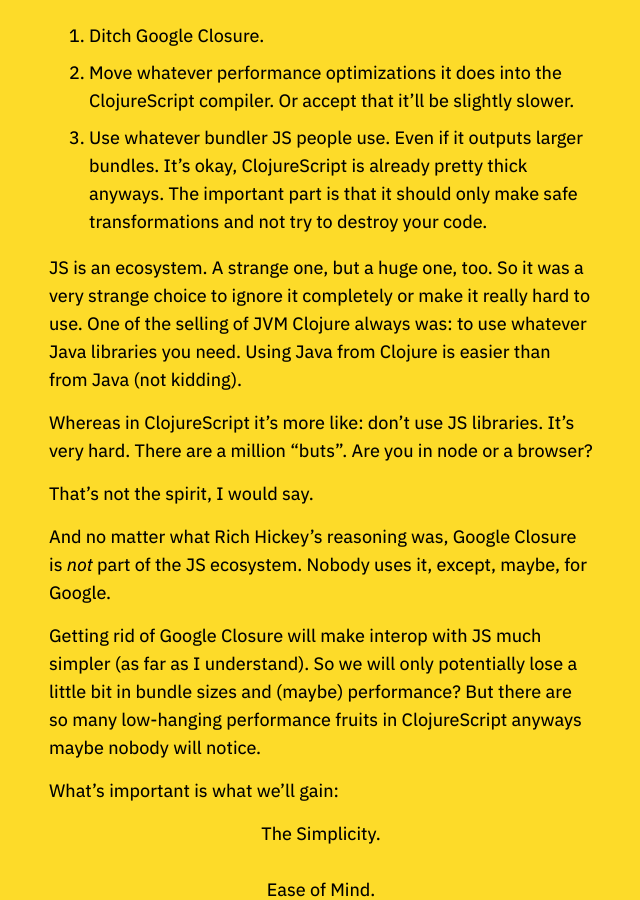
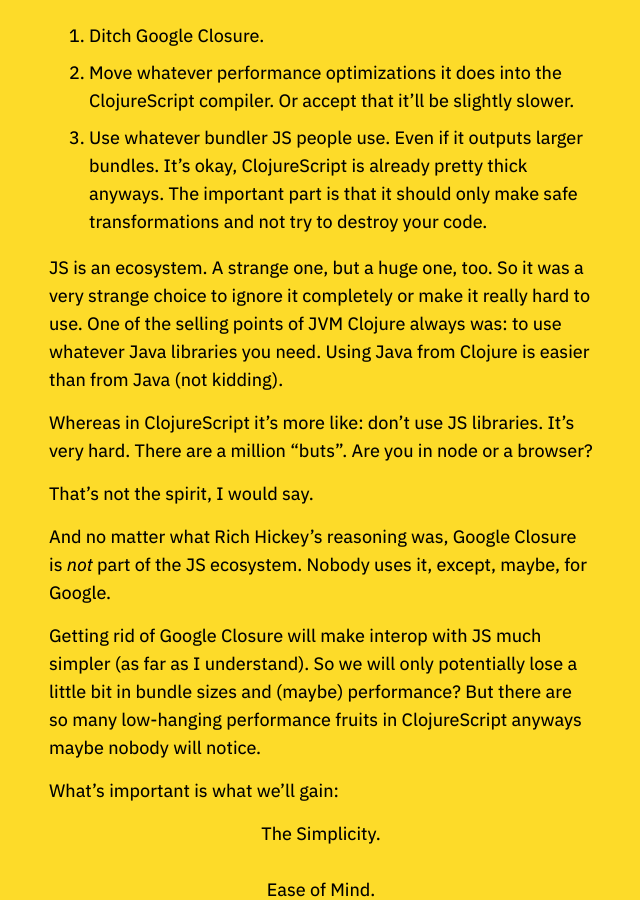
Before and after one commit to tonsky/tonsky.github.io, a Jekyll site: the page built from _posts/2023-06-26-clojurescript-2.md, in a window 1280 px wide and 900 px high, scrolled down 5843 px. Shown: the whole window, without its empty margins (320-960 px from the left). Built offline with Jekyll 4.4.1, drawn with Linux system fonts in a browser that asks for light colours; some of the changed text lies outside the part shown.

Commit message:
Publish ClojureScript 2.0

```diff
--- a/_posts/2023-06-23-clojurescript-2.md
+++ b/_posts/2023-06-26-clojurescript-2.md
@@ -111,7 +110,7 @@
 2. Move whatever performance optimizations it does into the ClojureScript compiler. Or accept that it’ll be slightly slower.
 3. Use whatever bundler JS people use. Even if it outputs larger bundles. It’s okay, ClojureScript is already pretty thick anyways. The important part is that it should only make safe transformations and not try to destroy your code.
 
-JS is an ecosystem. A strange one, but a huge one, too. So it was a very strange choice to ignore it completely or make it really hard to use. One of the selling of JVM Clojure always was: to use whatever Java libraries you need. Using Java from Clojure is easier than from Java (not kidding).
+JS is an ecosystem. A strange one, but a huge one, too. So it was a very strange choice to ignore it completely or make it really hard to use. One of the selling points of JVM Clojure always was: to use whatever Java libraries you need. Using Java from Clojure is easier than from Java (not kidding).
 
 Whereas in ClojureScript it’s more like: don’t use JS libraries. It’s very hard. There are a million “buts”. Are you in node or a browser?
 
```
Also changed, not shown: other parts of _posts/2023-06-26-clojurescript-2.md (+0 -1 lines).
